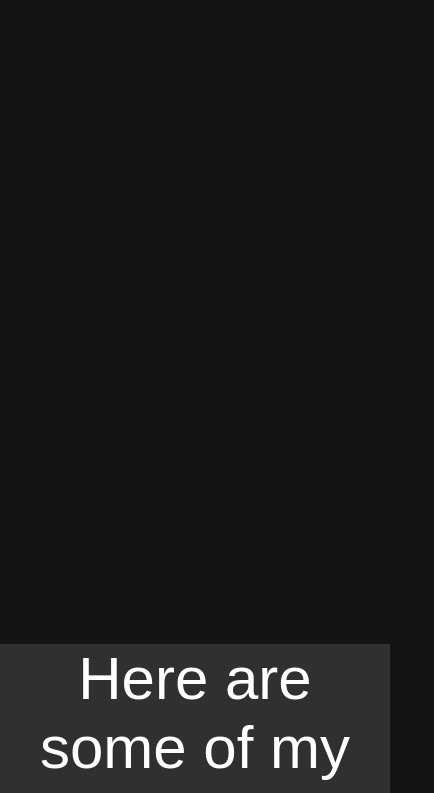
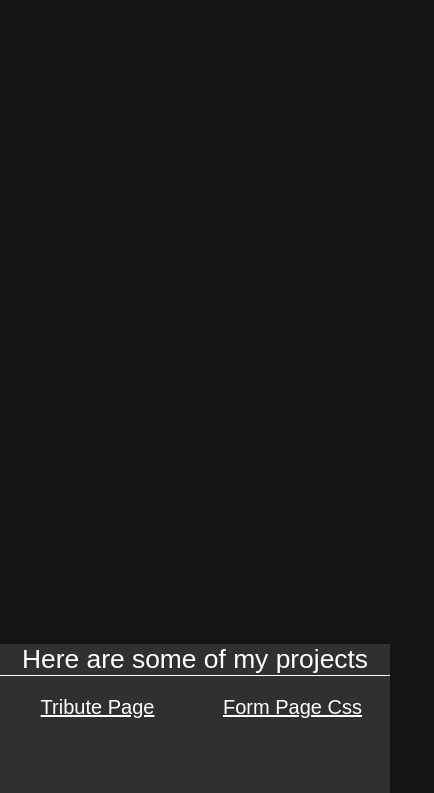
Before and after one commit to prathisahrudh/prathisahrudh.github.io, a plain HTML site: page index.html in a window 390 px wide. Shown: the part 316-1109 px from the top of the page, 434 px wide, since content can reach past the window. Drawn offline with Linux system fonts and the light colour scheme.

Commit message:
Commit 4
Fixed font for mobile page view,v1.12

```diff
--- a/main.css
+++ b/main.css
@@ -9,12 +9,11 @@
     color:white;
 }
 
-@media screen and (max-width:160px)
-{
-    *{
-    font-size:12px;
+@media (max-width: 28.75em) {
+    html {
+      font-size: 55%;
     }
-}
+  }
 /*                               NAVBAR                              */
 #nav-one
 {
```
